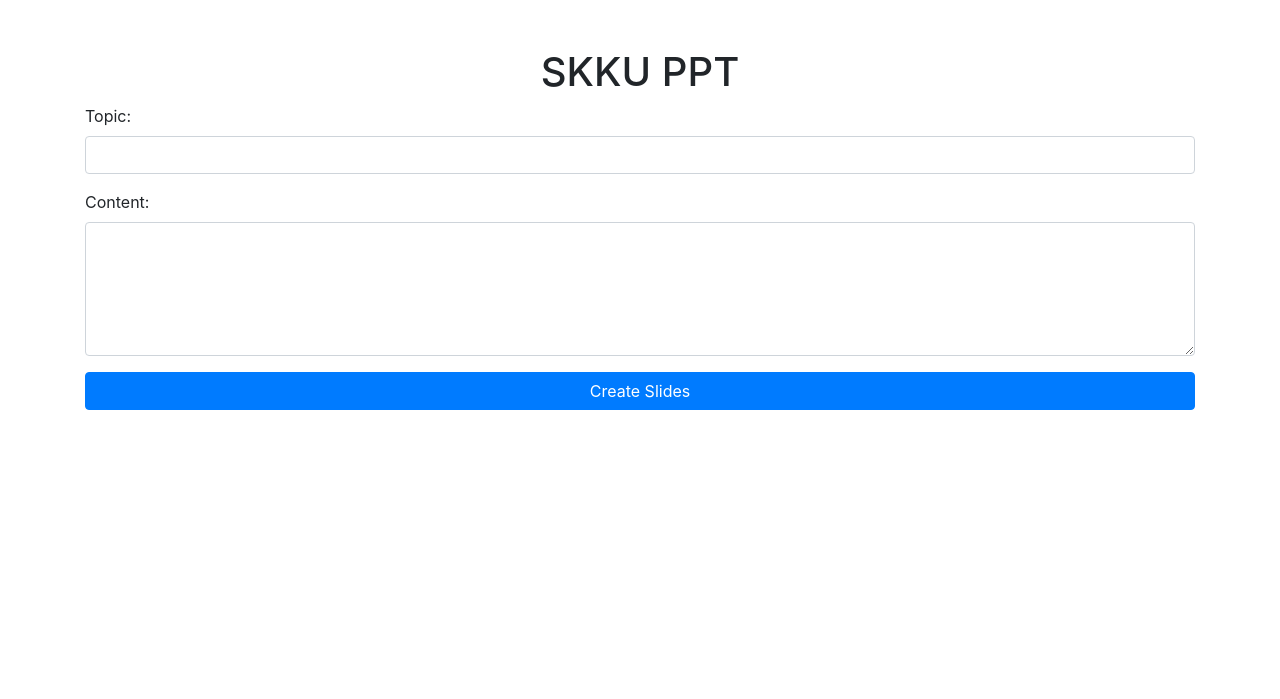
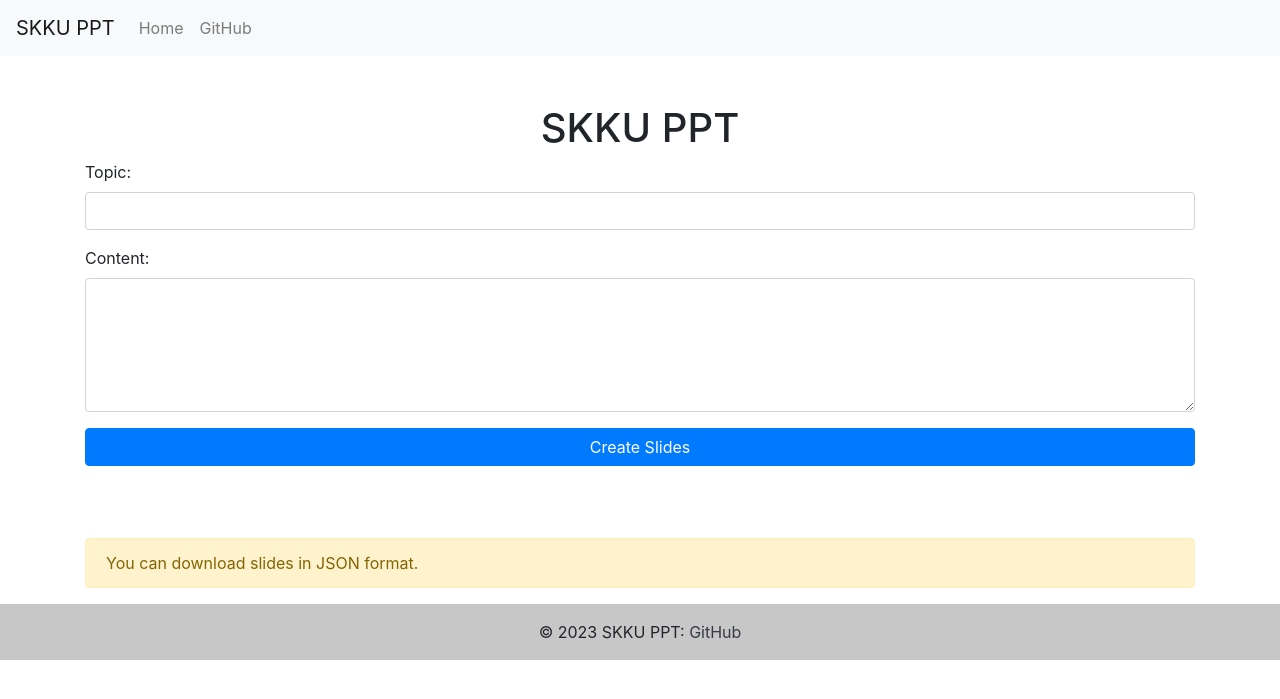
Before and after one commit to skkuppt/skkuppt, a Django app: page / in a window 1280 px wide. Shown: the top 699 px of the page. Run offline with Django 3.2, Linux system fonts and the light colour scheme; some libraries are stand-ins or nearby versions.

Commit message:
feat(Bootstrap): Bootstrap 적용하여 더 나은 디자인 가능, Navbar, Footer 적용

```diff
--- a/src/generator/frontend/page/templates/index.html
+++ b/src/generator/frontend/page/templates/index.html
@@ -20,8 +20,37 @@
       100% { transform: rotate(360deg); }
   }
     </style>
+
+    <script>
+        function exportSlidesToJSON(slides) {
+            const blob = new Blob([JSON.stringify(slides)], { type: 'application/json' });
+            const url = URL.createObjectURL(blob);
+            const a = document.createElement('a');
+            a.href = url;
+            a.download = 'slides.json';
+            a.click();
+            URL.revokeObjectURL(url);
+        }
+    </script>
 </head>
 <body>
+        <!-- Navbar -->
+        <nav class="navbar navbar-expand-lg navbar-light bg-light">
+            <a class="navbar-brand" href="https://skkuppt.intueri.cloud">SKKU PPT</a>
+            <button class="navbar-toggler" type="button" data-toggle="collapse" data-target="#navbarNav" aria-controls="navbarNav" aria-expanded="false" aria-label="Toggle navigation">
+                <span class="navbar-toggler-icon"></span>
+            </button>
+            <div class="collapse navbar-collapse" id="navbarNav">
+                <ul class="navbar-nav">
+                    <li class="nav-item">
+                        <a class="nav-link" href="https://skkuppt.intueri.cloud">Home</a>
+                    </li>
+                    <li class="nav-item">
+                        <a class="nav-link" href="https://github.com/skkuppt" id="GitHub">GitHub</a>
+                    </li>
+                </ul>
+            </div>
+        </nav>
     <div class="container mt-5">
         <header>
             <h1 class="text-center">SKKU PPT</h1>
@@ -57,6 +86,28 @@
 
         <!-- 슬라이드 보여주는 곳 -->
         <div class="mt-5">
+                      <div class="mt-5">
+                        {% if slides %}
+                            <script>
+                                const slides = {{ slides|safe }};
+                            </script>
+                            {% for key, slide in slides.items %}
+                            {% endfor %}
+                            <!-- JSON  -->
+                            <div class="text-center" style="margin-top: 20px;">
+                                <button onclick="exportSlidesToJSON(slides)" class="btn btn-success btn-lg" data-toggle="tooltip" data-placement="top" title="Click to download your slides as a JSON file">
+                                    <i class="fas fa-file-download"></i> Export to JSON
+                                </button>
+                            </div>
+                            <link rel="stylesheet" href="https://use.fontawesome.com/releases/v5.15.3/css/all.css">
+
+                        {% else %}
+                            <!-- Display error if no slides are available -->
+                            <div class="alert alert-warning" role="alert">
+                                You can download slides in JSON format.
+                            </div>
+                        {% endif %}
+                    </div>
             {% if slides %}
                 {% for key, slide in slides.items %}
                   Slide {{ key }} <br>
@@ -71,11 +122,36 @@
                 {% endfor %}
             {% endif %}
         </div>
+
     </div>
+
+<!-- Footer -->
+<footer class="bg-light text-center text-lg-start">
+    <div class="text-center p-3" style="background-color: rgba(0, 0, 0, 0.2);">
+      <!-- The link can be a call to action or redirect to any page -->
+        © 2023 SKKU PPT:
+      <a class="text-dark footer-link" href="https://github.com/skkuppt" style="text-decoration: none;">
+        GitHub
+      </a>
+    </div>
+  </footer>
+
+  <style>
+    .footer-link:hover {
+      font-weight: bold; /* Makes the text bold on hover */
+      color: #495057; /* Changes the text color on hover */
+      background-color: #e2e6ea; /* Light background color on hover */
+      padding: 5px;
+      border-radius: 5px; /* Optional: Rounds the corners of the hover background */
+      transition: all 0.3s ease-in-out; /* Smooth transition for hover effects */
+    }
+  </style>
+
 
     <script src="https://code.jquery.com/jquery-3.3.1.slim.min.js"></script>
     <script src="https://cdnjs.cloudflare.com/ajax/libs/popper.js/1.14.7/umd/popper.min.js"></script>
     <script src="https://stackpath.bootstrapcdn.com/bootstrap/4.3.1/js/bootstrap.min.js"></script>
+    <script src="https://cdnjs.cloudflare.com/ajax/libs/popper.js/1.14.7/umd/popper.min.js"></script>
     <script>
         document.addEventListener("DOMContentLoaded", function() {
             var form = document.querySelector('form');
@@ -85,5 +161,10 @@
             };
         });
     </script>
+    <script>
+        $(function () {
+            $('[data-toggle="tooltip"]').tooltip()
+        })
+    </script>
 </body>
 </html>
```
